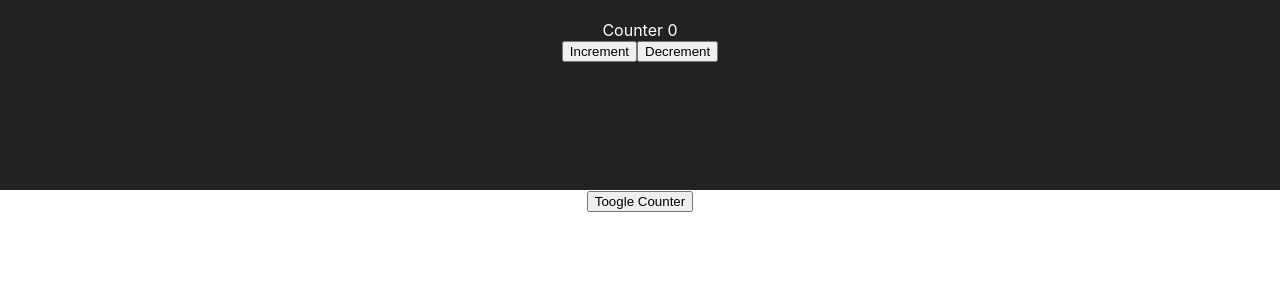
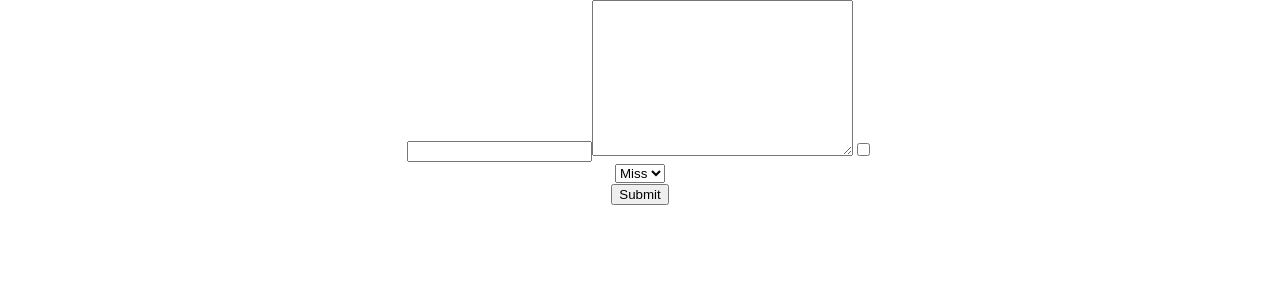
Before and after one commit to Maamun/practical-react, a React (Create React App) app: page / in a window 1280 px wide. Shown: the top 300 px of the page. Built offline with nearby package versions, Linux system fonts and the light colour scheme.

Commit message:
How to use Form Components

```diff
--- a/src/App.js
+++ b/src/App.js
@@ -1,6 +1,6 @@
 import React, { Component } from 'react';
 import './App.css';
-import { Counter } from './Counter';
+import MyForm from './MyForm';
 class App extends Component {
   state = {
     visible: true
@@ -10,14 +10,7 @@ class App extends Component {
 
     return (
       <div className="App">
-      <div style={!this.state.visible ? {display: 'none'}: {}}>
-      <Counter />
-      </div>
-      <button onClick={() => {
-        this.setState({
-          visible: !this.state.visible
-        })
-      }}>Toogle Counter</button>
+      <MyForm />
       </div>
     )
   }
--- /dev/null
+++ b/src/MyForm.js
@@ -0,0 +1,76 @@
+import React, { Component } from 'react';
+
+class MyForm extends Component {
+    state = {
+        name: '',
+        favouritePet: '',
+        rememberMe: false,
+        title: 'Miss.'
+    }
+
+    handleChange = event => {
+        this.setState({
+            name: event.target.value
+        }
+        )
+    }
+
+    handleChangeFavouritePet = event => {
+        this.setState({
+            favouritePet: event.target.value
+        }
+        )
+    }
+
+    handleCheck = event => {
+        this.setState({
+            rememberMe: event.target.checked
+        }
+        )
+    }
+    handleSelect = event => {
+        this.setState({
+            title: event.target.value
+        }
+        )
+    }
+    handleSubmit = () => {
+        console.log('====================================');
+        console.log(this.state);
+        console.log('====================================');
+    }
+    render() {
+        return (
+            <div>
+
+                <input value={this.state.name} type="text" onChange={this.handleChange}/>
+                <textarea value={this.state.favouritePet} onChange={this.handleChangeFavouritePet} name="" id="" cols="30" rows="10"></textarea>
+
+
+
+        <input
+                type="checkbox"
+                checked={this.state.rememberMe}
+                onChange={this.handleCheck}
+                />
+
+
+
+
+
+            <div>
+            <select value={this.state.title} onChange={this.handleSelect}>
+            <option>Miss</option>
+            <option>Mrs.</option>
+            <option>Mr.</option>
+            <option>Ms.</option>
+            </select>
+        </div>
+
+        <button type="submit" onClick={this.handleSubmit}>Submit</button>
+            </div>
+        );
+    }
+}
+
+export default MyForm;
```
